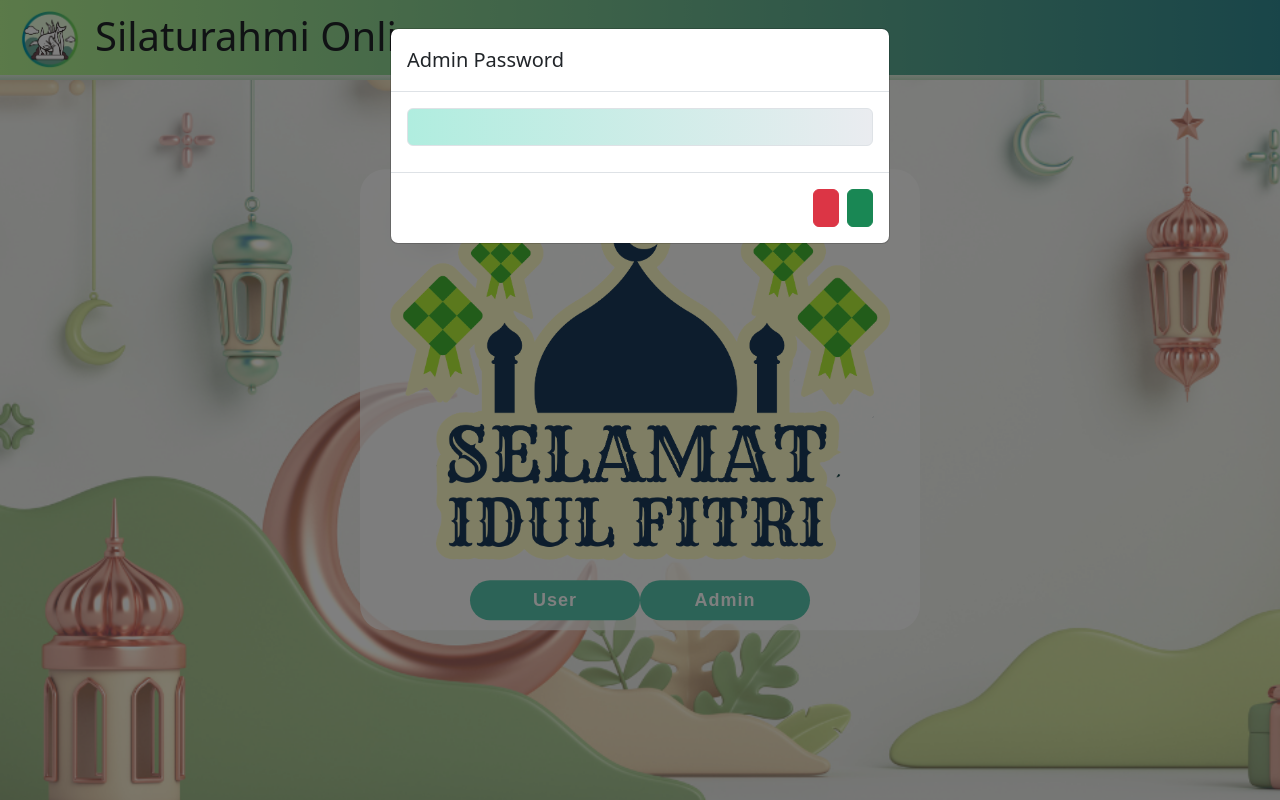
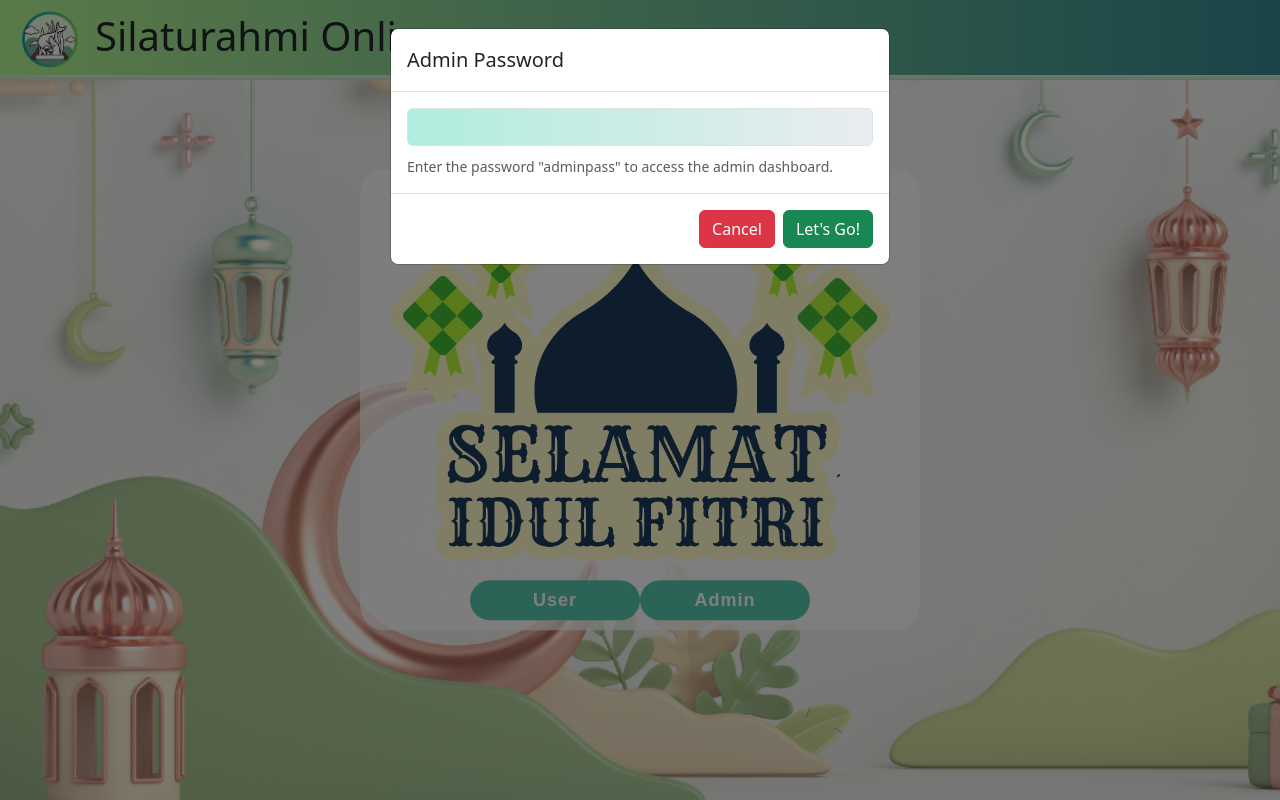
Before and after one commit to rayrednet/pweb-tugas8, a PHP site: page / in a window 1280 px wide, after a click on "Admin". Run offline with PHP 8.4, Linux system fonts and the light colour scheme.

Commit message:
Fix password form layout

```diff
--- a/balas_pesan.php
+++ b/balas_pesan.php
@@ -28,7 +28,7 @@ if (mysqli_num_rows($query) < 1) {
 </head>
 <body class="bg-admin">
 <header class="header-color">
-        <a href="#" class="logo"></a>
+        <a href="index.php" class="logo"></a>
         <h1>Balas Pesan Silaturahmi Online</h1>
     </header>
 
--- a/forum.php
+++ b/forum.php
@@ -13,7 +13,7 @@
 
 <body class="bg-image">
     <header class="header-color">
-        <a href="#" class="logo"></a>
+        <a href="index.php" class="logo"></a>
         <h1>Forum Silaturahmi Online</h1>
     </header>
 
--- a/index.php
+++ b/index.php
@@ -27,18 +27,36 @@
                     <div class="modal-header">
                         <h1 class="modal-title fs-5" id="ModalLabel">Admin Password</h1>
                     </div>
+                    <form method="post" action="<?php echo $_SERVER['PHP_SELF']; ?>">
                     <div class="modal-body">
-                    <input type="password" id="inputPassword5" class="form-control" aria-describedby="passwordHelpBlock">
+                        <!-- Add name and required attributes to the password input field -->
+                        <input type="password" id="inputPassword5" class="form-control" aria-describedby="passwordHelpBlock" name="admin_password" required>
+                        <!-- Add note to the modal body -->
                         <div id="passwordHelpBlock" class="form-text">
+                        Enter the password "adminpass" to access the admin dashboard.
                         </div>
-                    </input>
                     </div>
                     <div class="modal-footer">
-                    <input type="button" class="btn btn-danger" data-bs-dismiss="modal"></input>
-                    <a href="mailbox.php"><input type="button" class="btn btn-success"></input></a>
+                        <input type="button" class="btn btn-danger" data-bs-dismiss="modal" value="Cancel"></input>
+                        <input type="submit" name="submit" class="btn btn-success" value="Let's Go!"></input>
+                    </div>
+                    </form>
                 </div>
             </div>
         </div>
+        <?php
+        if (isset($_POST['submit'])) {
+            if (isset($_POST['admin_password'])) {
+                $admin_password = $_POST['admin_password'];
+                if ($admin_password === 'adminpass') {
+                    header('Location: mailbox.php');
+                    exit();
+                } else {
+                    echo "<div class='alert alert-danger text-center' role='alert'>Incorrect password. Please try again, the password is 'adminpass'.</div>";
+                }
+            }
+        }
+        ?>
     </div>
     </body>
 </html>
--- a/mailbox.php
+++ b/mailbox.php
@@ -13,7 +13,7 @@
 
 <body class = "bg-admin">
 	<header class="header-color">
-        <a href="#" class="logo"></a>
+        <a href="index.php" class="logo"></a>
         <h1>Pesan-Pesan Masyarakat</h1>
     </header>
 
--- a/tambah_pesan.php
+++ b/tambah_pesan.php
@@ -11,7 +11,7 @@
 </head>
 <body class="bg-image">
     <header class="header-color">
-        <a href="#" class="logo"></a>
+        <a href="index.php" class="logo"></a>
         <h1>Contact Book</h1>
     </header>
 
```
Lines whose indentation alone changed are shown as unchanged.
